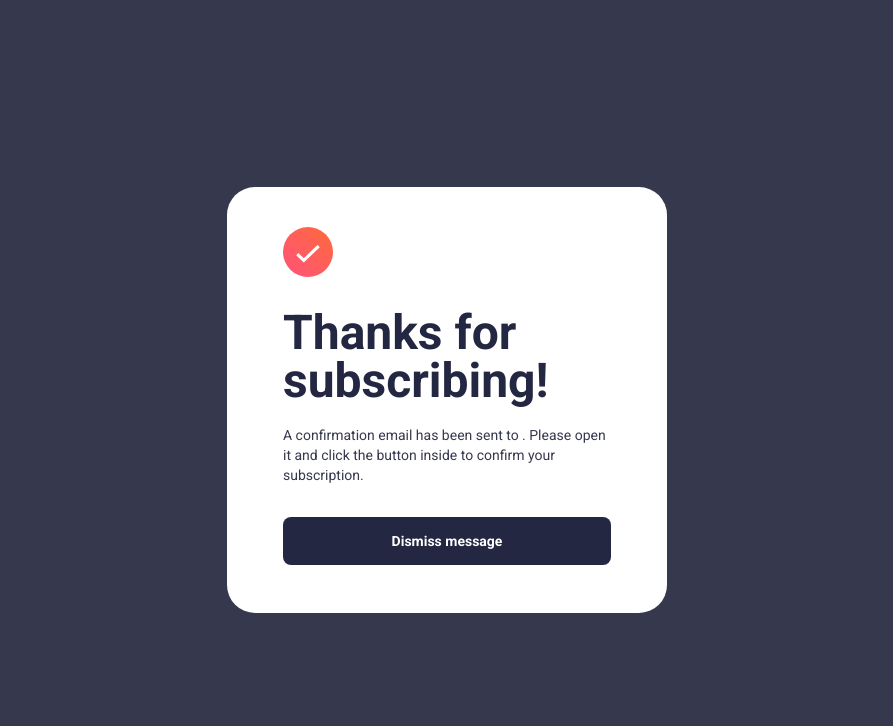
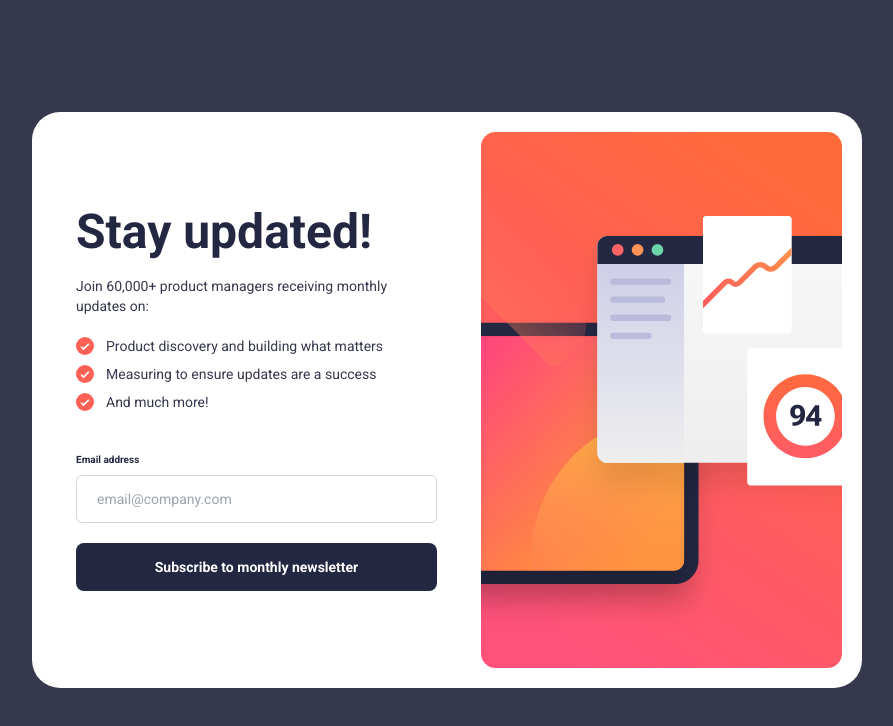
Before and after one commit to maryam-nasir/fm-newsletter-signup-form, a React (Vite) app: page / in a window 1280 px wide. Shown: the top 726 px of the page, without its empty margins (193-1086 px from the left). Built offline with nearby package versions, Linux system fonts and the light colour scheme.

Commit message:
Add main App component

```diff
--- a/src/App.jsx
+++ b/src/App.jsx
@@ -4,7 +4,7 @@ import SignupForm from "./components/SignupForm";
 import SuccessCard from "./components/SuccessCard";
 
 const App = () => {
-  const [showSuccessState, setShowSuccessState] = useState(true);
+  const [showSuccessState, setShowSuccessState] = useState(false);
   const email = useRef();
 
   const handleDismiss = () => {
--- a/tailwind.config.js
+++ b/tailwind.config.js
@@ -9,6 +9,8 @@ export default {
         charcoalGrey: "hsl(235, 18%, 26%)",
         grey: "hsl(231, 7%, 60%)",
         white: "hsl(0, 0%, 100%)",
+        pink: "#FD5379",
+        orange: "#FF693E",
       },
     },
   },
```
